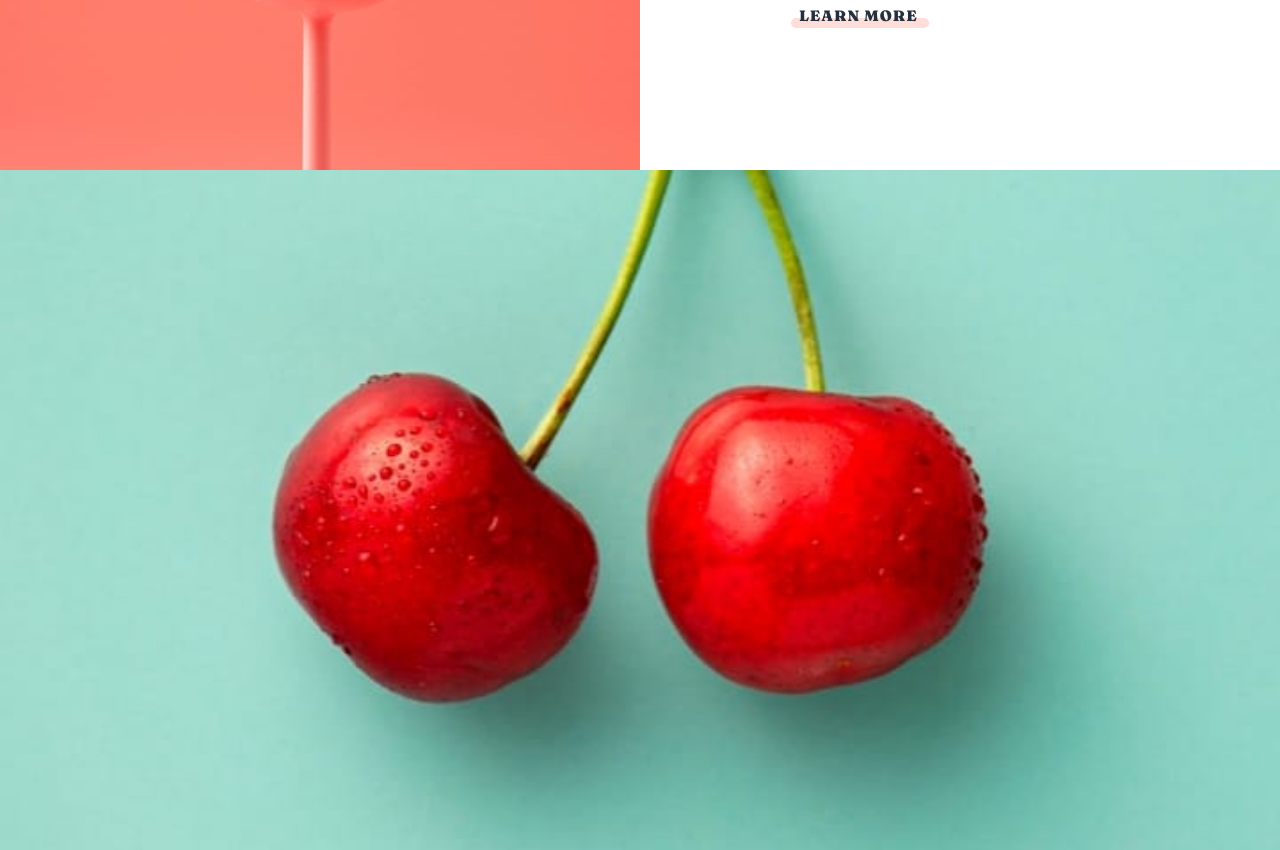
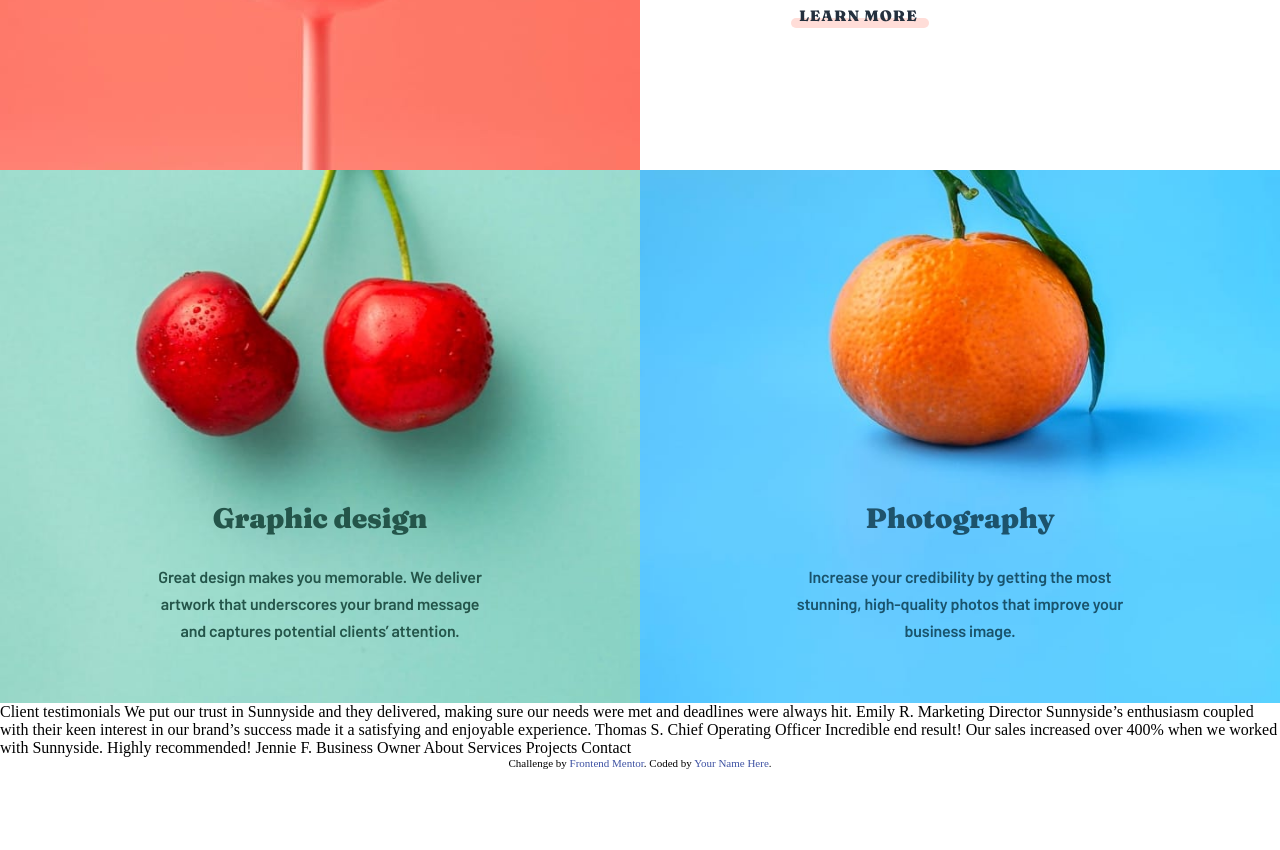
Before and after one commit to vanderms/sunnyside-agency-landing-page, a website: page index.html in a window 1280 px wide. Shown: the part 1830-2680 px from the top of the page. After the commit the page ends 2599 px from the top, so only its background shows below. Drawn offline with Linux system fonts and the light colour scheme.

Commit message:
implement details 02 articles responsive design

```diff
--- a/index.html
+++ b/index.html
@@ -97,7 +97,7 @@
           <a href="/" class="call-to-action" data-color="red">Learn more</a>
         </header>
       </article>
-
+      <div class="rt-details-02-container">
         <article class="rt-details-02">
           <picture class="image-container">
             <source
@@ -136,11 +136,12 @@
           <header class="header">
             <h2 class="title" data-typography="h2-03">Photography</h2>
             <p class="description" data-typography="p3">
-            Increase your credibility by getting the most stunning, high-quality
-            photos that improve your business image.
+              Increase your credibility by getting the most stunning,
+              high-quality photos that improve your business image.
             </p>
           </header>
         </article>
+      </div>
     </main>
 
     Client testimonials We put our trust in Sunnyside and they delivered, making
--- a/index.scss
+++ b/index.scss
@@ -406,6 +406,7 @@ ul {
 
     .description {
       margin-top: 24px;
+      max-width: 445px;
       @include t-p1();
       @include media(laptop) {
         margin-top: 32px;
@@ -450,6 +451,12 @@ ul {
   }
 }
 
+.rt-details-02-container {
+  @include media(laptop) {
+    display: flex;
+  }
+}
+
 .rt-details-02 {
   padding-bottom: math.percentage(math.div(600, 375));
   height: 0;
@@ -461,8 +468,10 @@ ul {
     padding-bottom: math.percentage(math.div(600, 720));
   }
 
-
-
+  @include media(laptop) {
+    width: 50%;
+    padding-bottom: math.percentage(math.div(300, 720));
+  }
 
   .image-container {
     position: absolute;
@@ -486,25 +495,28 @@ ul {
     justify-content: flex-end;
     padding-bottom: 59px;
 
-    .description[data-typography='p2']{
+    .description {
+      max-width: 339px;
+    }
+
+    .description[data-typography='p2'] {
       @include t-p2();
     }
-    .description[data-typography='p3']{
+    .description[data-typography='p3'] {
       @include t-p3();
     }
 
-    .title{
+    .title {
       margin-bottom: 27px;
+      max-width: 339px;
     }
 
-    .title[data-typography='h2-02']{
+    .title[data-typography='h2-02'] {
       @include t-h2-02();
     }
 
-    .title[data-typography='h2-03']{
+    .title[data-typography='h2-03'] {
       @include t-h2-03();
     }
-
-
   }
 }
```
Also changed, not shown: index.css, 1 other file. Lines whose indentation alone changed are shown as unchanged.
